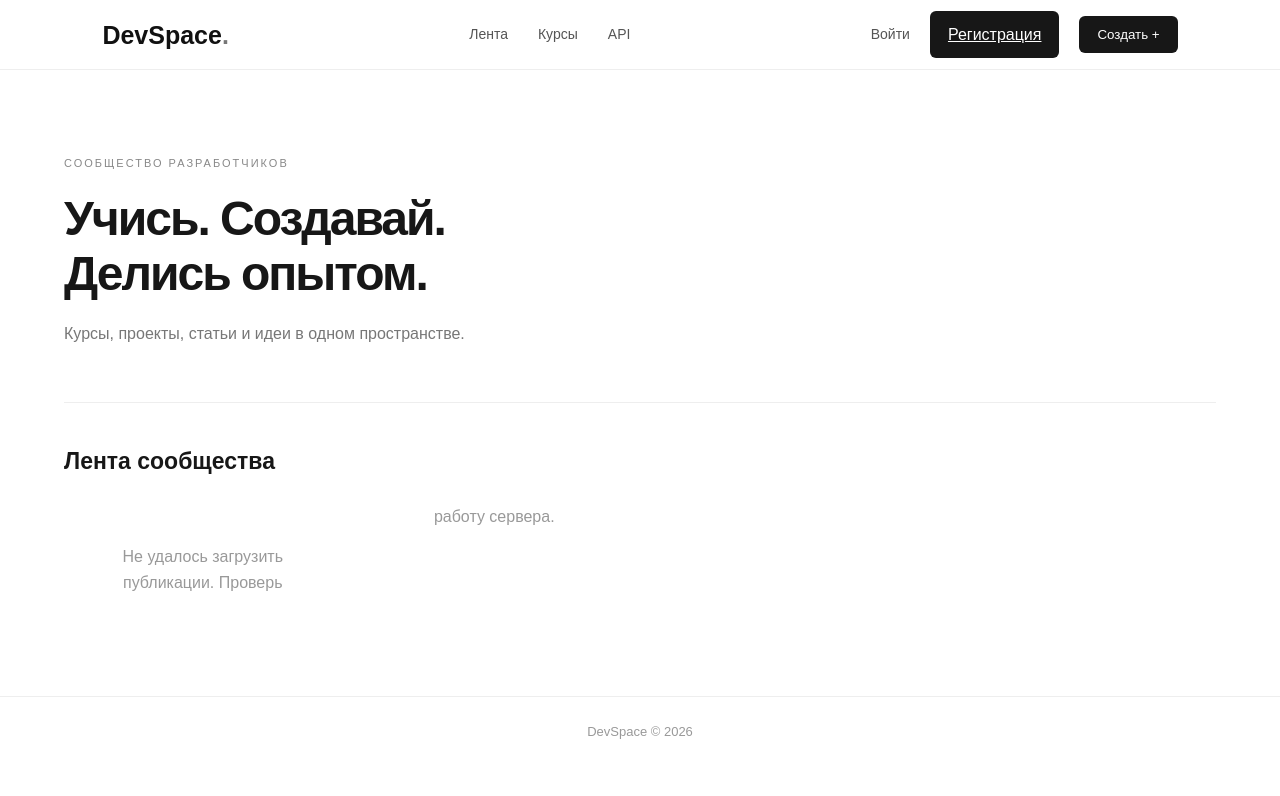
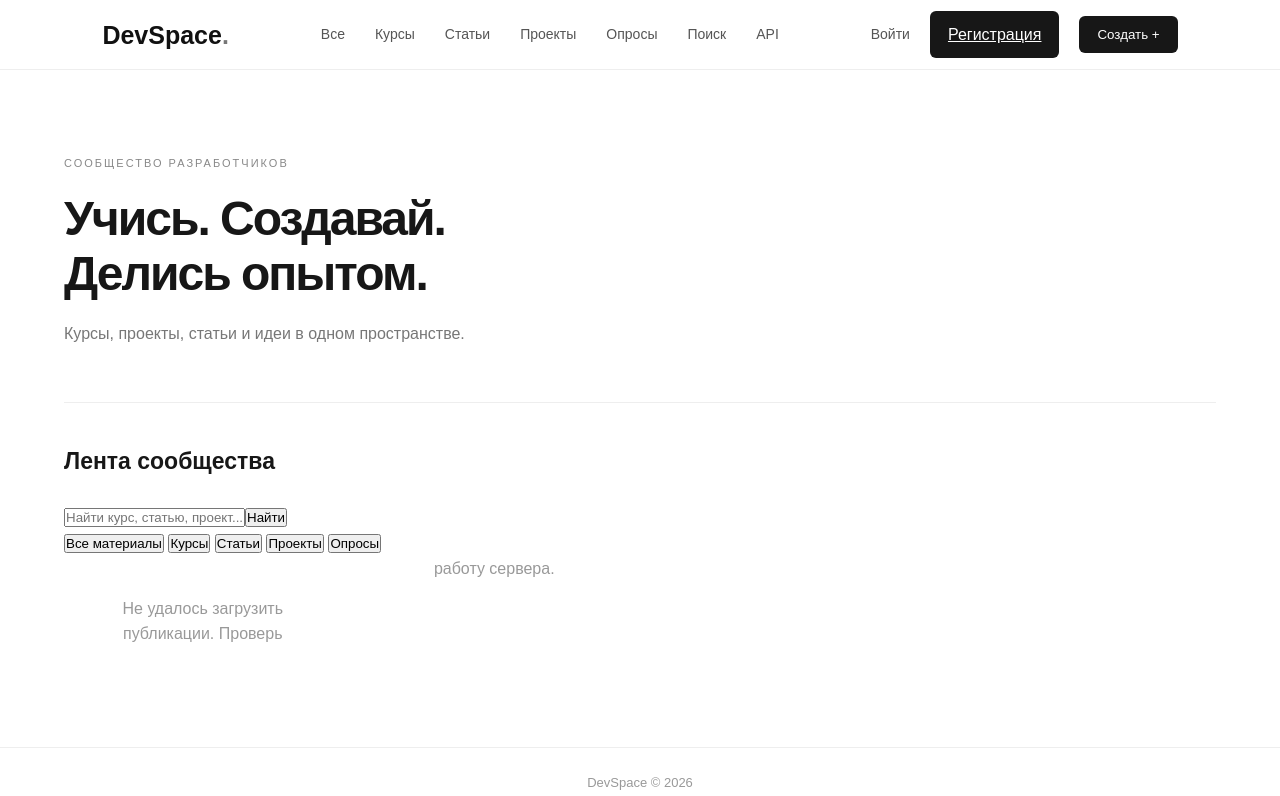
Before and after one commit to Magomedova799/-, a FastAPI app: page / in a window 1280 px wide. Shown: the top 796 px of the page. Before the commit the page ends 739 px from the top, so only its background shows below. Run offline with FastAPI, Linux system fonts and the light colour scheme; tables that the repository leaves empty hold one stand-in row (values such as "Sample post"); data that the repository does not hold is empty; parts of the project's set-up code (start-up, migrations or seed data) failed here and were passed over.

Commit message:
Improve DevSpace navigation

```diff
--- a/templates/index.html
+++ b/templates/index.html
@@ -1,54 +1,49 @@
 <!DOCTYPE html>
 <html lang="ru">
 <head>
-    <meta charset="UTF-8">
-    <meta name="viewport" content="width=device-width, initial-scale=1.0">
+<meta charset="UTF-8"><meta name="viewport" content="width=device-width, initial-scale=1.0">
 <title>DevSpace — пространство разработчиков</title>
 <link rel="stylesheet" href="/static/css/style.css">
 </head>
 <body>
-
 <header class="header">
 <a href="/" class="logo">DevSpace<span>.</span></a>
-
 <nav class="navigation">
-        <a href="#feed">Лента</a>
-        <a href="#courses">Курсы</a>
+<a href="/" data-filter="all">Все</a>
+<a href="/?type=courses" data-filter="courses">Курсы</a>
+<a href="/?type=articles" data-filter="articles">Статьи</a>
+<a href="/?type=projects" data-filter="projects">Проекты</a>
+<a href="/?type=polls" data-filter="polls">Опросы</a>
+<a href="/search">Поиск</a>
 <a href="/docs">API</a>
 </nav>
-
-    <div class="header-actions">
+<div class="header-actions" id="account-nav">
 <a href="/login" class="login-link">Войти</a>
 <a href="/register" class="create-button">Регистрация</a>
 <button class="create-button" onclick="openCreateMenu()">Создать +</button>
 </div>
 </header>
-
 <main class="container">
 <section class="intro">
 <p class="eyebrow">СООБЩЕСТВО РАЗРАБОТЧИКОВ</p>
 <h1>Учись. Создавай.<br>Делись опытом.</h1>
-        <p class="intro-text">
-            Курсы, проекты, статьи и идеи в одном пространстве.
-        </p>
+<p class="intro-text">Курсы, проекты, статьи и идеи в одном пространстве.</p>
 </section>
-
 <section class="feed-section" id="feed">
-        <div class="feed-heading">
-            <h2>Лента сообщества</h2>
-            <span id="materials-count">Загрузка...</span>
+<div class="feed-toolbar">
+<div class="feed-heading"><h2>Лента сообщества</h2><span id="materials-count">Загрузка...</span></div>
+<form id="quick-search" class="quick-search"><input name="q" placeholder="Найти курс, статью, проект..."><button>Найти</button></form>
 </div>
-
-        <div id="feed-container" class="feed">
-            <p class="loading">Загружаем публикации...</p>
+<div class="feed-filters" id="feed-filters">
+<button data-filter="all" class="active">Все материалы</button>
+<button data-filter="courses">Курсы</button>
+<button data-filter="articles">Статьи</button>
+<button data-filter="projects">Проекты</button>
+<button data-filter="polls">Опросы</button>
 </div>
+<div id="feed-container" class="feed"><p class="loading">Загружаем публикации...</p></div>
 </section>
 </main>
-
-<footer>
-    <p>DevSpace © 2026</p>
-</footer>
-
+<footer><p>DevSpace © 2026</p></footer>
 <script src="/static/js/home.js"></script>
-</body>
-</html>
+</body></html>
```
Lines whose indentation alone changed are shown as unchanged.
